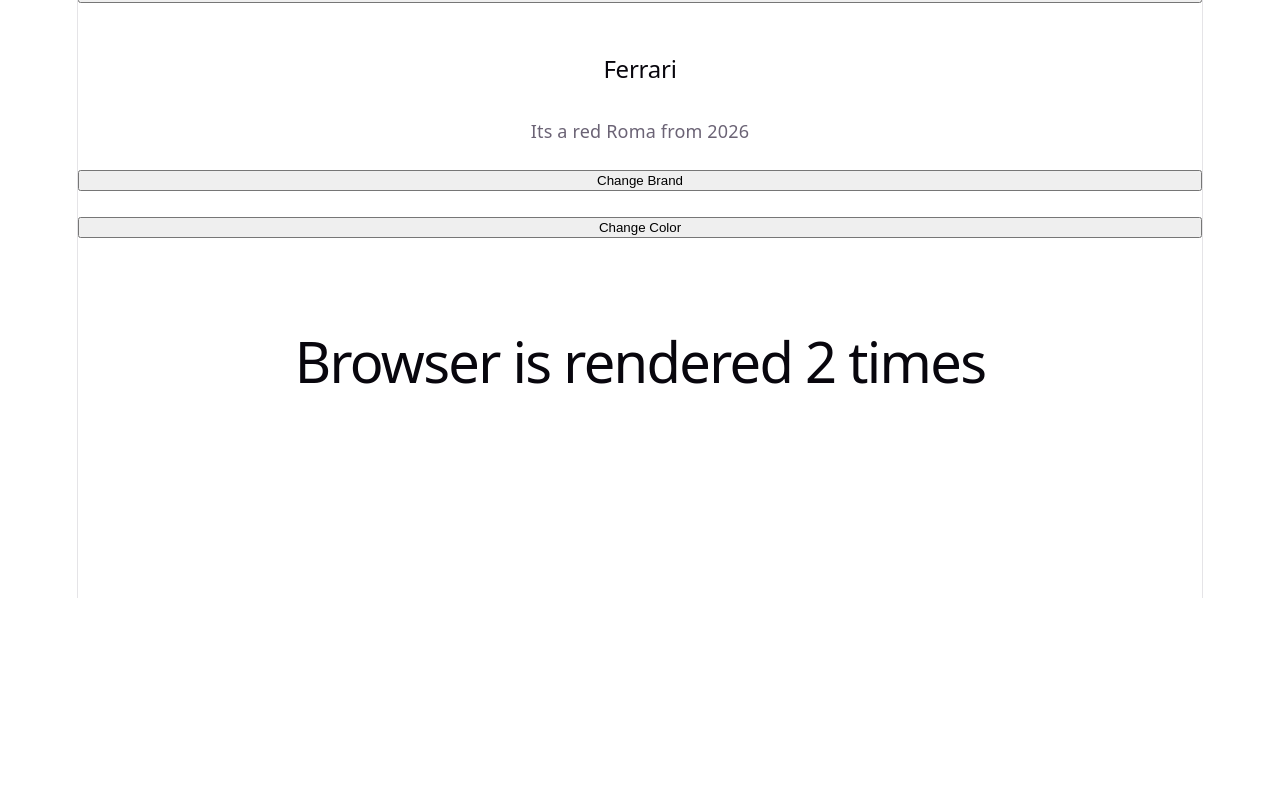
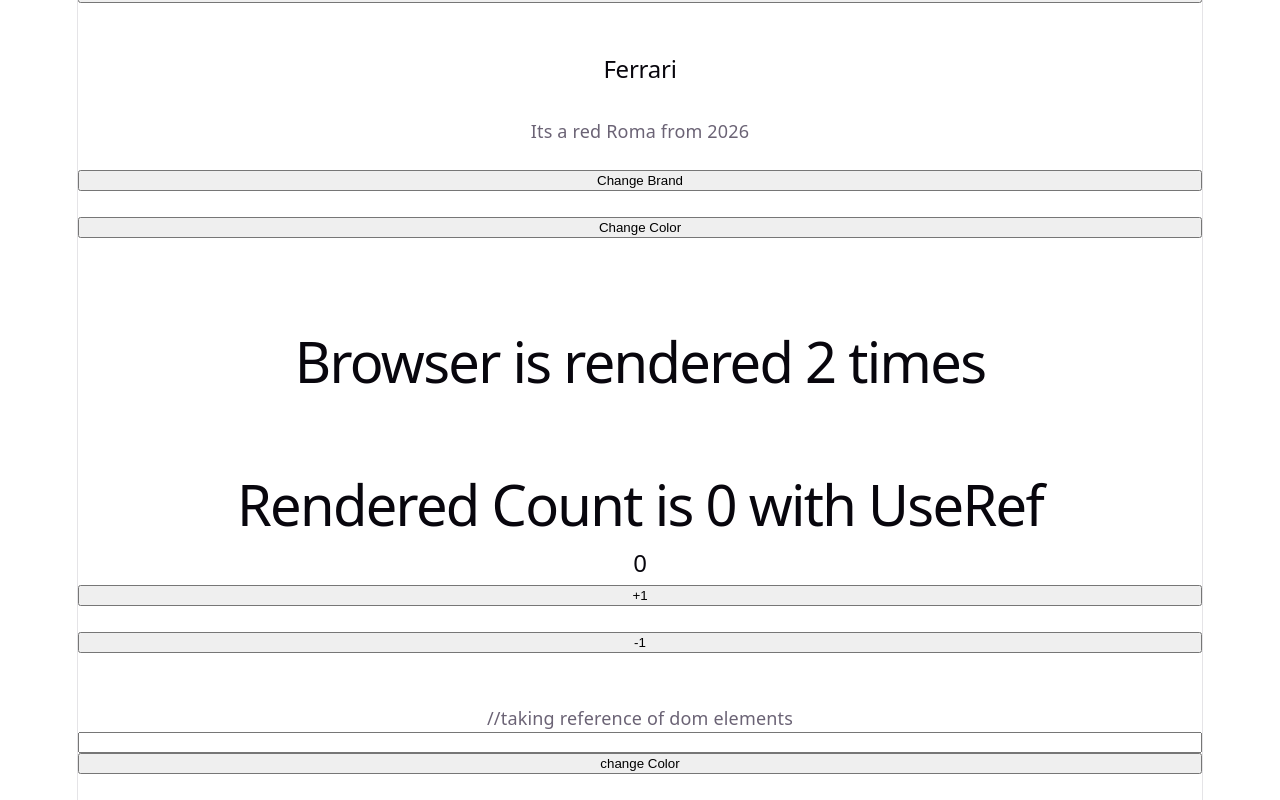
Before and after one commit to hadiashah01/React-hooks, a React (Vite) app: page / in a window 1280 px wide. Shown: the part 202-1002 px from the top of the page. Before the commit the page ends 800 px from the top, so only its background shows below. Built offline with nearby package versions, Linux system fonts and the light colour scheme.

Commit message:
implementing use cases of useref hook

```diff
--- a/src/App.jsx
+++ b/src/App.jsx
@@ -1,6 +1,6 @@
-import { useState } from "react";
 import "./App.css";
 import CountRendering from "./hooks/UseEffectHook";
+import PreventRendering from "./hooks/UseRef";
 import UpdateStates from "./hooks/UseStateHook";
 
 function App() {
@@ -8,6 +8,7 @@ function App() {
     <>
       <UpdateStates />
       <CountRendering />
+      <PreventRendering />
     </>
   );
 }
--- /dev/null
+++ b/src/hooks/UseRef.jsx
@@ -0,0 +1,38 @@
+import { useState, useEffect, useRef } from "react";
+export default function PreventRendering() {
+  const [count, setCount] = useState(0);
+  const Value = useRef(0);
+
+  useEffect(() => {
+    Value.current = Value.current + 1;
+  });
+  const substractOne = () => {
+    setCount((prev) => prev - 1);
+  };
+  const addOne = () => {
+    setCount((prev) => prev + 1);
+  };
+  const btnclicked = () => {
+    inp.current.style.border = "6px solid blue";
+  };
+
+  const inp = useRef();
+
+  return (
+    <>
+      <br />
+      <br />
+      <h1>Rendered Count is {Value.current} with UseRef</h1>
+      <h2>{count}</h2>
+      <button onClick={addOne}>+1</button>
+      <br />
+      <button onClick={substractOne}>-1</button>
+      <br />
+      <br />
+      //taking reference of dom elements
+      <input type="text" ref={inp} />
+      <button onClick={btnclicked}>change Color</button>
+      <br />
+    </>
+  );
+}
```
